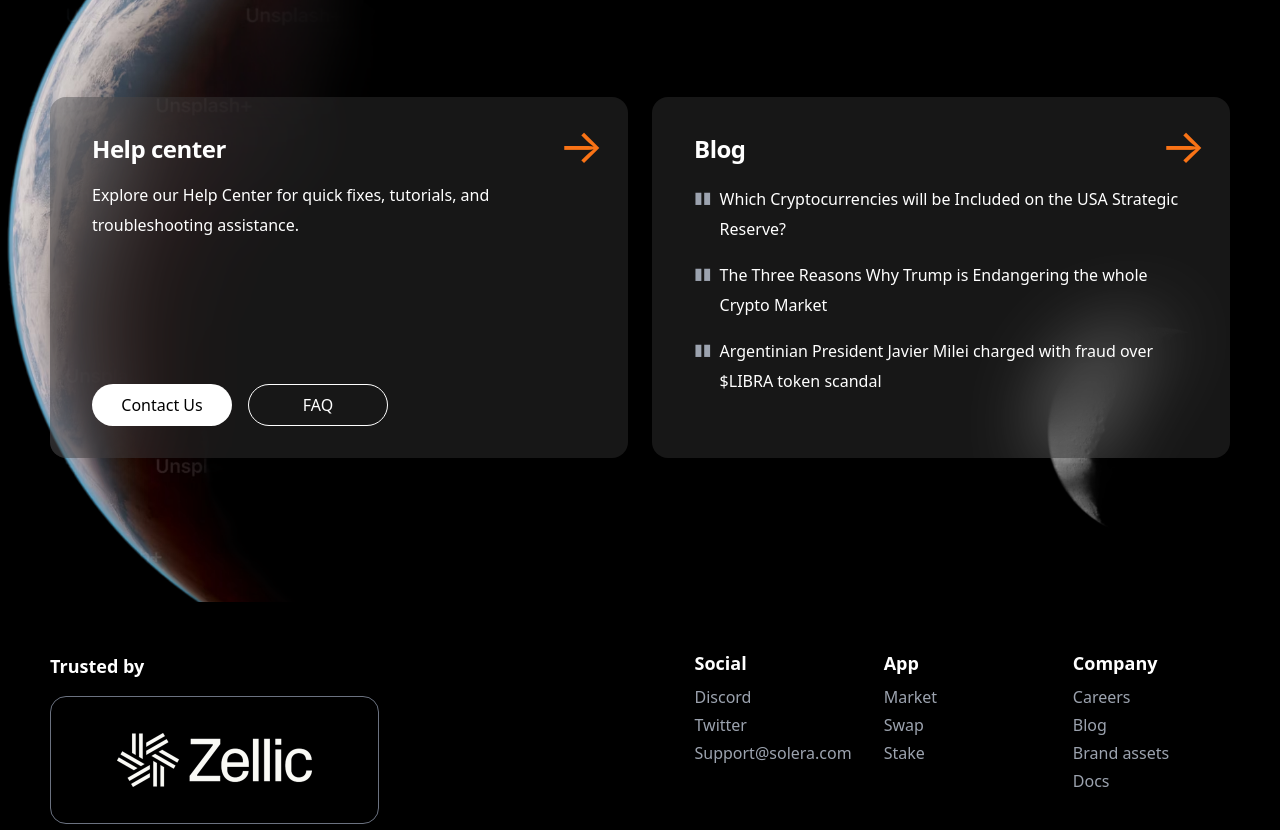
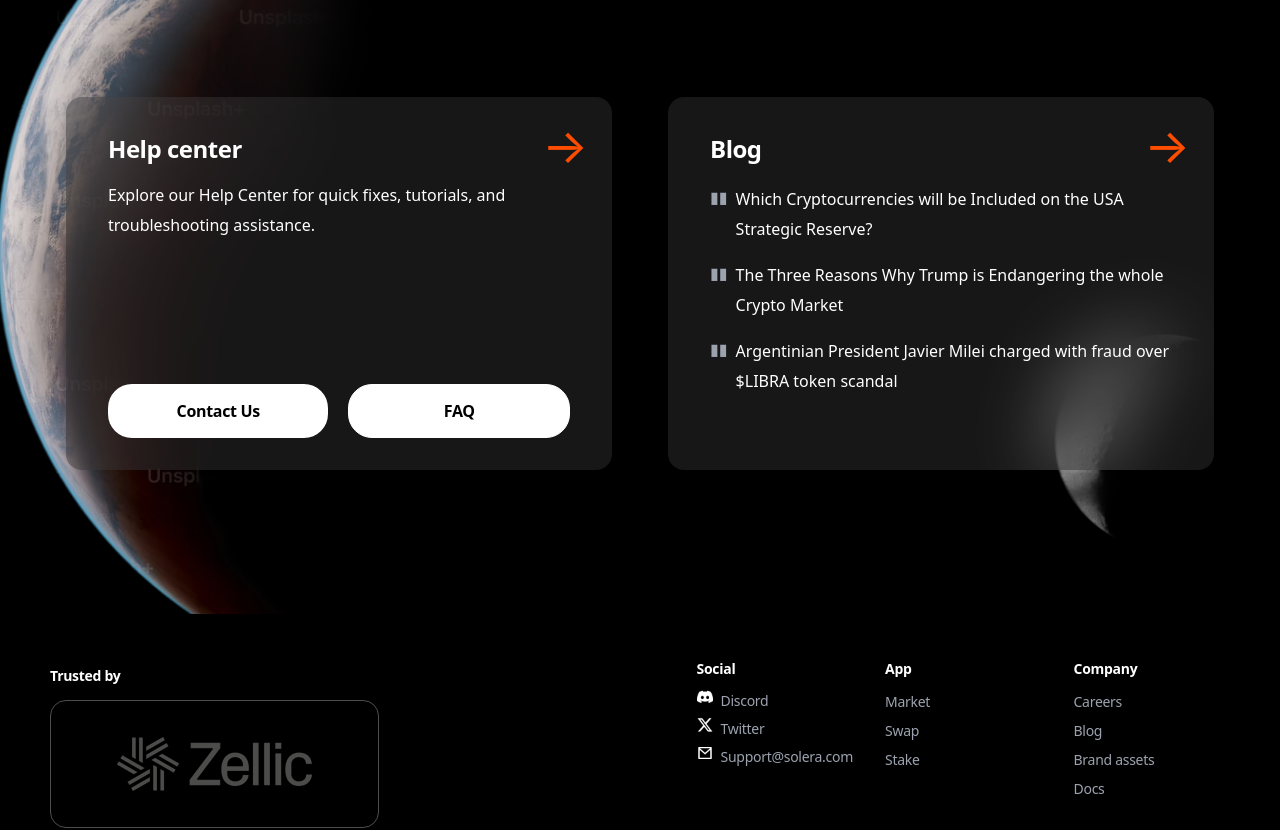
Before and after one commit to bilalnazir01/solera, a React (Create React App) app: page / in a window 1280 px wide. Shown: the part 3760-4590 px from the top of the page. Built offline with nearby package versions, Linux system fonts and the light colour scheme.

Commit message:
Initial-commit

```diff
--- a/src/components/Footer.jsx
+++ b/src/components/Footer.jsx
@@ -1,5 +1,7 @@
-import FooterImg from "../assets/images/truest-footerImg.png"
-
+import FooterImg from "../assets/images/truest-footerImg.png";
+import DiscirdIcon from "../assets/images/dicIcn.png";  // Corrected icon path
+import Xicon from "../assets/images/xIcon.png";
+import EmailIcom from "../assets/images/emailicon.png";
 
 const Footer = () => {
     return (
@@ -8,8 +10,8 @@
 
             {/* Left Side */}
             <div className="flex flex-col items-center md:items-start mt-[34px]">
-              <p className="text-lg font-semibold mb-2">Trusted by</p>
-              <div className="border border-gray-500 mt-2 rounded-2xl">
+              <p className="text-[14px] font-semibold leading-[171.4%] tracking-[-0.28px] font-sora mb-3">Trusted by</p>
+              <div className="border border-white opacity-30 rounded-[16px]">
                 <img
                   src={FooterImg}
                   alt="Trusted by"
@@ -23,43 +25,58 @@
 
             {/* Social Section */}
             <div>
-                <h3 className="text-lg font-bold">Social</h3>
+                <h3 className="font-sora text-[14px] font-semibold leading-[171%] tracking-[-0.28px]">Social</h3>
                 <ul className="mt-2 space-y-1 text-gray-400">
-                  <li><a href="/" className="hover:text-white flex">Discord</a></li>
-                  <li><a href="/" className="hover:text-white flex">Twitter</a></li>
-                  <li><a href="mailto:support@solera.com" className="hover:text-white flex">Support@solera.com</a></li>
+                  <li>
+                    <a href="/" className="flex gap-2 hover:text-white font-sans text-[14px] font-medium leading-[171%] tracking-[-0.28px]">
+                      <img src={DiscirdIcon} alt="Discord" className="w-4 h-4"/>
+                      Discord
+                    </a>
+                  </li>
+                  <li>
+                    <a href="/" className="flex gap-2 hover:text-white font-sans text-[14px] font-medium leading-[171%] tracking-[-0.28px]">
+                      <img src={Xicon} alt="Twitter" className="w-4 h-4"/>
+                      Twitter
+                    </a>
+                  </li>
+                  <li>
+                    <a href="mailto:support@solera.com" className="flex gap-2 hover:text-white font-sans text-[14px] font-medium leading-[171%] tracking-[-0.28px]">
+                      <img src={EmailIcom} alt="Email" className="w-4 h-4"/>
+                      Support@solera.com
+                    </a>
+                  </li>
                 </ul>
               </div>
 
               {/* App Section */}
               <div>
-                <h3 className="text-lg font-bold">App</h3>
+                <h3 className="font-sora text-[14px] font-semibold leading-[171%] tracking-[-0.28px]">App</h3>
                 <ul className="mt-2 space-y-1 text-gray-400">
-                  <li><a href="/" className="hover:text-white">Market</a></li>
-                  <li><a href="/" className="hover:text-white">Swap</a></li>
-                  <li><a href="/" className="hover:text-white">Stake</a></li>
+                  <li><a href="/" className="hover:text-white font-sans text-[14px] font-medium leading-[171%] tracking-[-0.28px]">Market</a></li>
+                  <li><a href="/" className="hover:text-white font-sans text-[14px] font-medium leading-[171%] tracking-[-0.28px]">Swap</a></li>
+                  <li><a href="/" className="hover:text-white font-sans text-[14px] font-medium leading-[171%] tracking-[-0.28px]">Stake</a></li>
                 </ul>
               </div>
 
               {/* Company Section */}
               <div>
-                <h3 className="text-lg font-bold">Company</h3>
+                <h3 className="font-sora text-[14px] font-semibold leading-[171%] tracking-[-0.28px]">Company</h3>
                 <ul className="mt-2 space-y-1 text-gray-400">
-                  <li><a href="/" className="hover:text-white">Careers</a></li>
-                  <li><a href="/" className="hover:text-white">Blog</a></li>
-                  <li><a href="/" className="hover:text-white">Brand assets</a></li>
-                  <li><a href="/" className="hover:text-white">Docs</a></li>
+                  <li><a href="/" className="hover:text-white font-sans text-[14px] font-medium leading-[171%] tracking-[-0.28px]">Careers</a></li>
+                  <li><a href="/" className="hover:text-white font-sans text-[14px] font-medium leading-[171%] tracking-[-0.28px]">Blog</a></li>
+                  <li><a href="/" className="hover:text-white font-sans text-[14px] font-medium leading-[171%] tracking-[-0.28px]">Brand assets</a></li>
+                  <li><a href="/" className="hover:text-white font-sans text-[14px] font-medium leading-[171%] tracking-[-0.28px]">Docs</a></li>
                 </ul>
               </div>
             </div>
           </div>
 
           {/* Bottom Line */}
-          <div className="text-left text-gray-400 mt-[84px] lg:mt-[142px] w-full max-w-[1180px] mx-auto">
+          <div className="text-[10px] leading-[120%] text-[#FFF] font-DM Sans mt-[84px] lg:mt-[142px] w-full max-w-[1180px] mx-auto">
             © 2025 Solera. All rights reserved.
           </div>
         </footer>
       );
 }
 
-export default Footer
+export default Footer;
--- a/src/components/HelpBlog.jsx
+++ b/src/components/HelpBlog.jsx
@@ -1,7 +1,6 @@
-import React from 'react';
 
-// Assuming you have the image in the 'public/assets/images' directory
-import backgroundImage from '../assets/images/earthimg.png';  // adjust this path if needed
+
+import backgroundImage from '../assets/images/earthimg.png';
 
 const helpBlogData = [
   {
@@ -9,8 +8,8 @@
     description:
       "Explore our Help Center for quick fixes, tutorials, and troubleshooting assistance.",
     buttons: [
-      { text: "Contact Us", style: "bg-white text-black" },
-      { text: "FAQ", style: "border border-white text-white" },
+      { text: "Contact Us", style: "bg-white text-[16px] font-semibold leading-[150%] tracking-[-0.32px] text-black px-5 py-[14px]" },
+      { text: "FAQ", style: "border border-white bg-white text-[16px] font-semibold leading-[150%] tracking-[-0.32px] text-black px-5 py-[14px]" },
     ],
   },
   {
@@ -25,15 +24,15 @@
 
 const HelpBlogCard = ({ title, description, buttons, blogPosts }) => {
   return (
-    <div className="bg-[rgba(78,78,78,0.3)] text-white backdrop-blur-2xl rounded-2xl py-[32px] px-[42px] relative overflow-hidden">
+    <div className="bg-[rgba(78,78,78,0.3)] text-white backdrop-blur-2xl rounded-[16px] py-[32px] px-[42px] mx-4 relative overflow-hidden">
       <h2 className="font-sora font-semibold text-[24px] leading-[166.67%] mb-3 tracking-[-0.48px]">{title}</h2>
 
       {description && <p className="font-dm-sans text-[16px] leading-[187.5%] mb-[143px]">{description}</p>}
 
       {buttons && (
-        <div className="mt-4 flex gap-4 items-bottom">
+        <div className="mt-4 flex sm:flex-row flex-col gap-5 items-bottom">
           {buttons.map((btn, index) => (
-            <button key={index} className={`${btn.style} px-4 py-2 w-[140px] rounded-3xl font-medium`}>
+            <button key={index} className={`${btn.style} px-4 w-full max-w-[400px] md:px-4 py-[14px] sm:w-[140px] rounded-3xl font-medium`}>
               {btn.text}
             </button>
           ))}
@@ -50,7 +49,7 @@
         </ul>
       )}
 
-      <div className="absolute top-6 right-6 text-orange-500 text-5xl">→</div>
+      <div className="absolute top-6 right-6 text-[#FF4D00] text-3xl lg:text-5xl">→</div>
     </div>
   );
 };
@@ -59,7 +58,7 @@
   return (
     <section
       id="help-blog"
-      className="px-6 pt-[187px] pb-[144px] relative bg-cover bg-center bg-no-repeat z-5"
+      className="pt-[112px] md:pt-[187px] md:pb-[144px] pb-[101px] relative bg-cover bg-center bg-no-repeat z-5"
       style={{ backgroundImage: `url(${backgroundImage})` }} // background image applied here
     >
       <div className="w-full max-w-[1180px] mx-auto grid grid-cols-1 md:grid-cols-2 gap-6 relative z-10">
```
